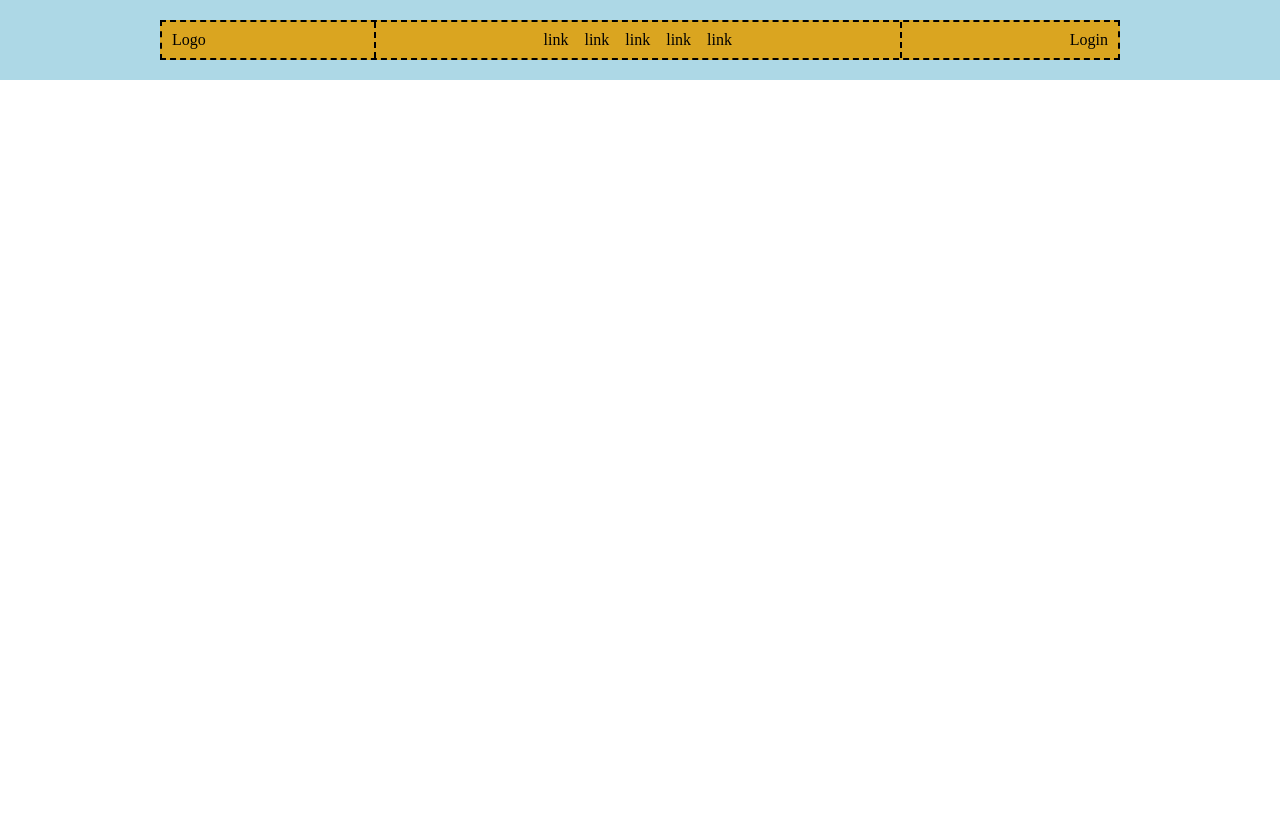
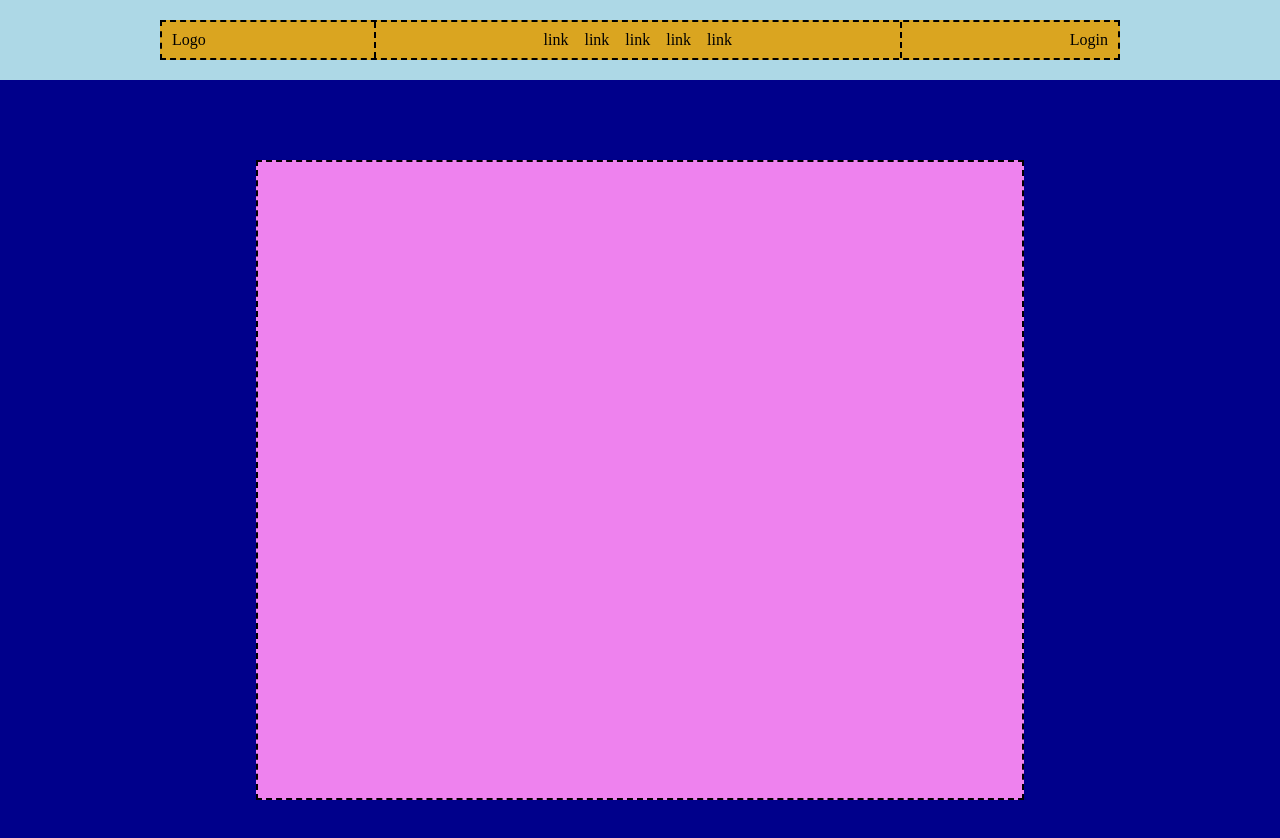
Before and after one commit to LeoneCarmelo/htmlcss-struttura-discord, a plain HTML site: page index.html in a window 1280 px wide. Before the commit the page ends 800 px from the top, so only its background shows below. Drawn offline with Linux system fonts and the light colour scheme.

Commit message:
Add first section

```diff
--- a/assets/css/style.css
+++ b/assets/css/style.css
@@ -37,6 +37,8 @@
     padding: 10px;
 }
 /* #endregion utility */
+
+/* #region header style */
 header{
     justify-content: center;
     align-items: center;
@@ -64,3 +66,16 @@ a{
     color: black;
     text-decoration: none;
 }
+/* #endregion header style */
+
+.banner{
+    height: 100vh;
+    background-color: var(--bgbanner);
+    justify-content: center;
+    align-items: center;
+}
+.ban{
+    background-color: var(--banner);
+    width: 60%;
+    height: 80%;
+}
--- a/index.html
+++ b/index.html
@@ -22,6 +22,9 @@
                 <div class="pad">Login</div>
             </nav>
         </header>
+        <section class="banner d-flex">
+            <div class="ban b-dash"></div>
+        </section>
 
 
 </body>
```
